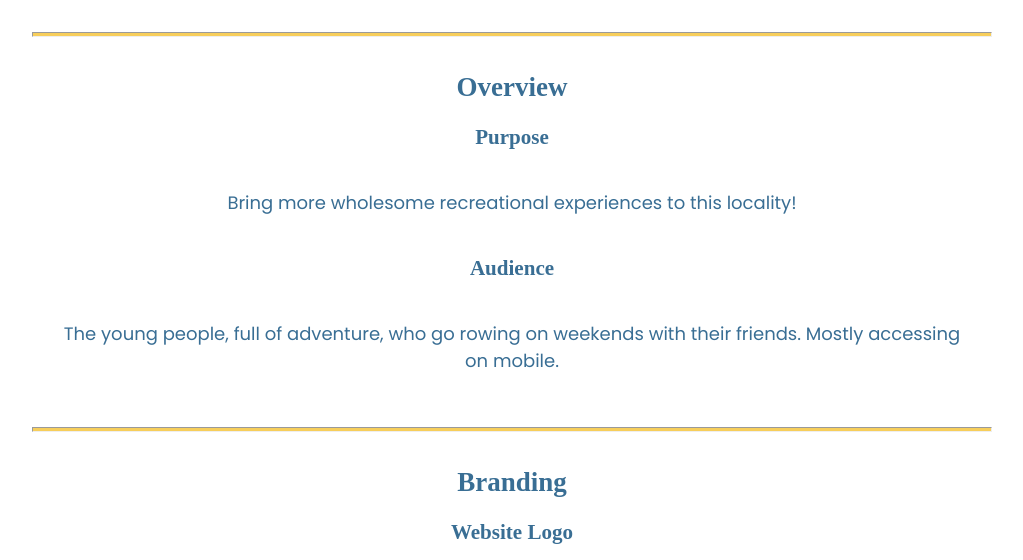
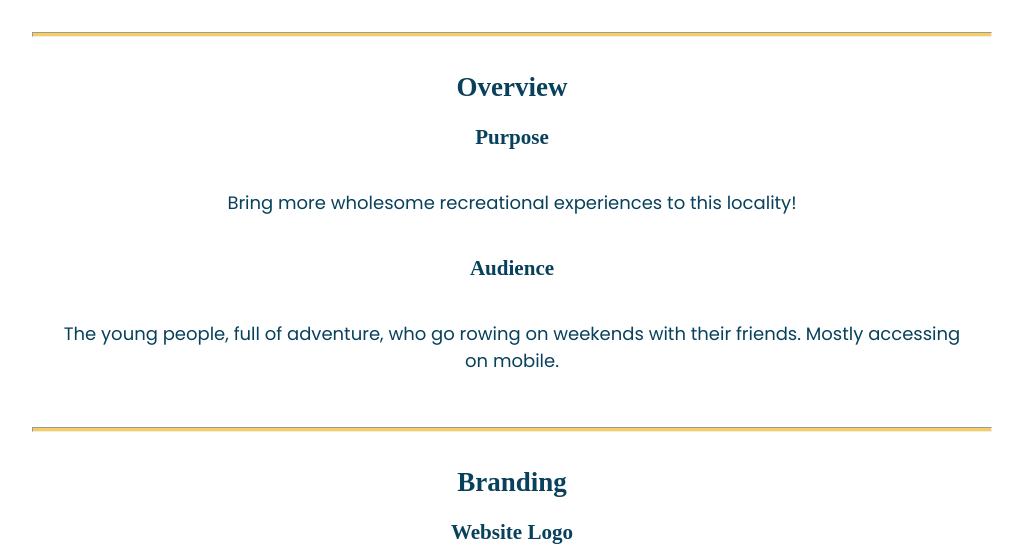
Before and after one commit to CorinneMabey/WD, a plain HTML site: page wwr/site-plan-rafting.html in a window 1280 px wide. Shown: the part 308-868 px from the top of the page, without its empty margins (128-1151 px from the left). Drawn offline with Linux system fonts and the light colour scheme; grey boxes are pictures that could not be loaded.

Commit message:
Added site plan

```diff
--- a/wwr/styles/site-plan-rafting.css
+++ b/wwr/styles/site-plan-rafting.css
@@ -13,19 +13,19 @@ Fonts are separated by a & */
   --accent2-color: #CACFD6;
 
   /* change the values below to your chosen font(s) */
-  --heading-font: "IM Fell French Canon";
+  --heading-font: "Satisfy Regular 400";
   --paragraph-font: Poppins, Helvetica, sans-serif;
 
   /* these colors below should be chosen from among your palette colors above */
-  --headline-color-on-white: #396E94;  /* headlines on a white background */
-  --headline-color-on-color: white; /* headlines on a colored background */
-  --paragraph-color-on-white: #396E94; /* paragraph text on a white background */
-  --paragraph-color-on-color: white; /* paragraph text on a colored background */
-  --paragraph-background-color: #396E94  ;
-  --nav-link-color: #396E94;
-  --nav-background-color: #D4AC0D;
-  --nav-hover-link-color: white;
-  --nav-hover-background-color: #396E94;
+  --headline-color-on-white: #08415C;  /* headlines on a white background */
+  --headline-color-on-color: #CACFD6; /* headlines on a colored background */
+  --paragraph-color-on-white: #08415C; /* paragraph text on a white background */
+  --paragraph-color-on-color: #CACFD6; /* paragraph text on a colored background */
+  --paragraph-background-color: #08415C  ;
+  --nav-link-color: #08415C;
+  --nav-background-color: #CACFD6;
+  --nav-hover-link-color: #F7CE5B;
+  --nav-hover-background-color: #08415C;
 }
 
 
```
